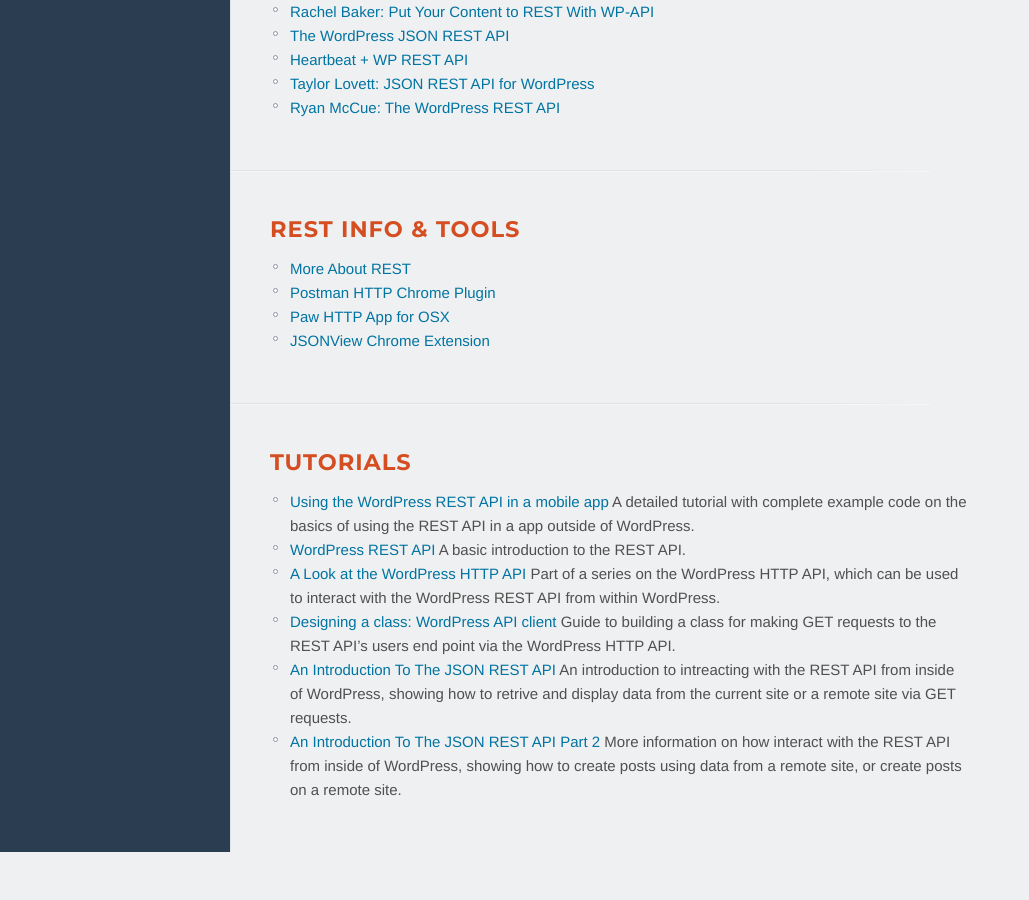
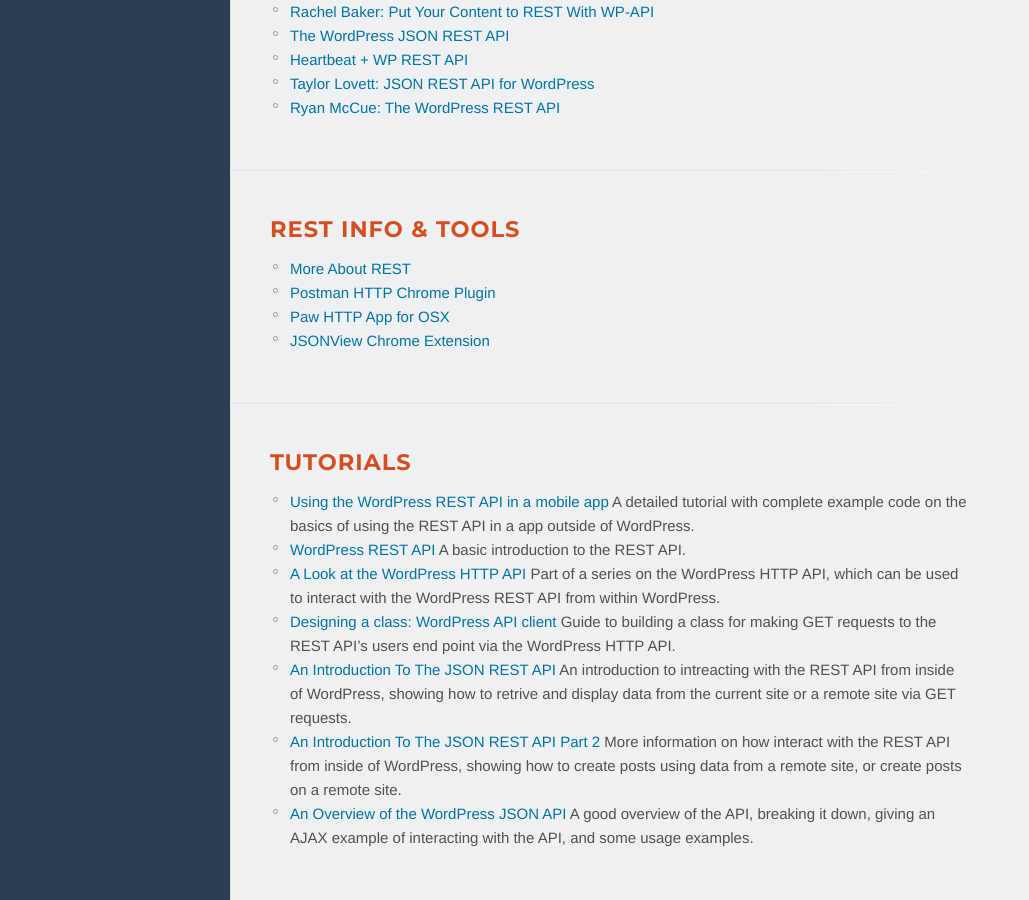
Before and after one commit to WP-API/WP-API.github.io, a Jekyll site: the page built from resources.md, in a window 1280 px wide and 900 px high, scrolled down 1221 px. Shown: the whole window, without its empty margins (0-1029 px from the left). Built offline with Jekyll 4.4.1, drawn with Linux system fonts in a browser that asks for light colours; nearby versions of some CDN libraries; before the commit the page ends 2073 px from its top, so only the background shows below that.

Commit message:
Adding a new link

```diff
--- a/resources.md
+++ b/resources.md
@@ -100,6 +100,7 @@
 * [Designing a class: WordPress API client][] Guide to building a class for making GET requests to the REST API's users end point via the WordPress HTTP API.
 * [An Introduction To The JSON REST API][] An introduction to intreacting with the REST API from inside of WordPress, showing how to retrive and display data from the current site or a remote site via GET requests.
 * [An Introduction To The JSON REST API Part 2][] More information on how interact with the REST API from inside of  WordPress, showing how to create posts using data from a remote site, or create posts on a remote site.
+* [An Overview of the WordPress JSON API][]  A good overview of the API, breaking it down, giving an AJAX example of interacting with the API, and some usage examples.
 
 [Using the WordPress REST API in a mobile app]: http://apppresser.com/using-wordpress-rest-api-mobile-app/
 [WordPress REST API]: http://themergency.com/wordpress-rest-api/
@@ -107,3 +108,4 @@
 [Designing a class: WordPress API client]: http://carlalexander.ca/designing-class-wordpress-api-client
 [An Introduction To The JSON REST API]: http://torquemag.io/introduction-wordpress-new-universal-connector-json-rest-api/
 [An Introduction To The JSON REST API Part 2]: http://torquemag.io/introduction-wordpress-rest-api-part-2/
+[An Overview of the WordPress JSON API]: http://webdevstudios.com/2014/10/16/an-overview-of-wordpress-json-api/
```
